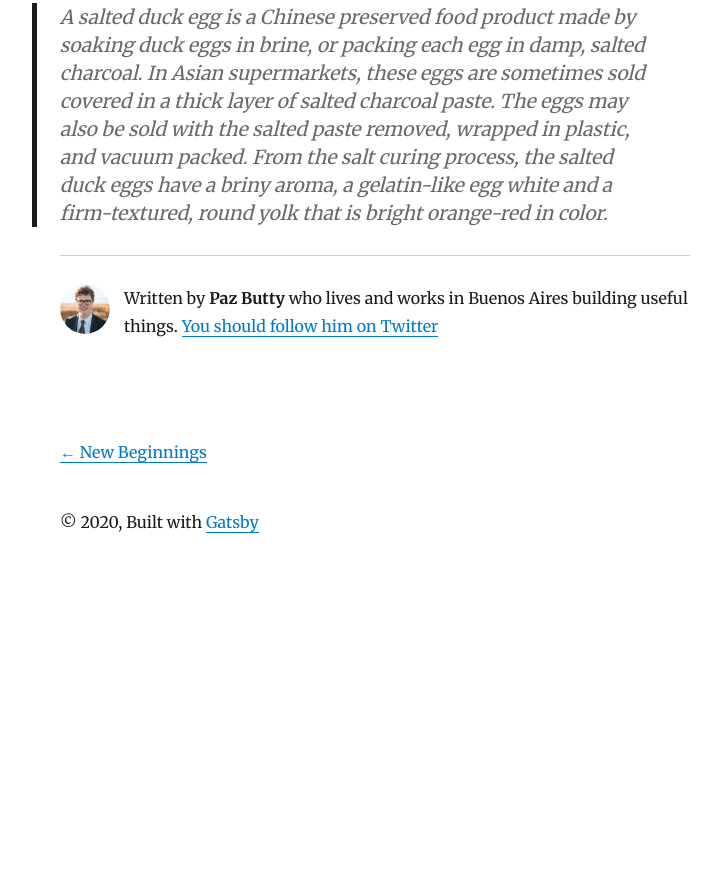
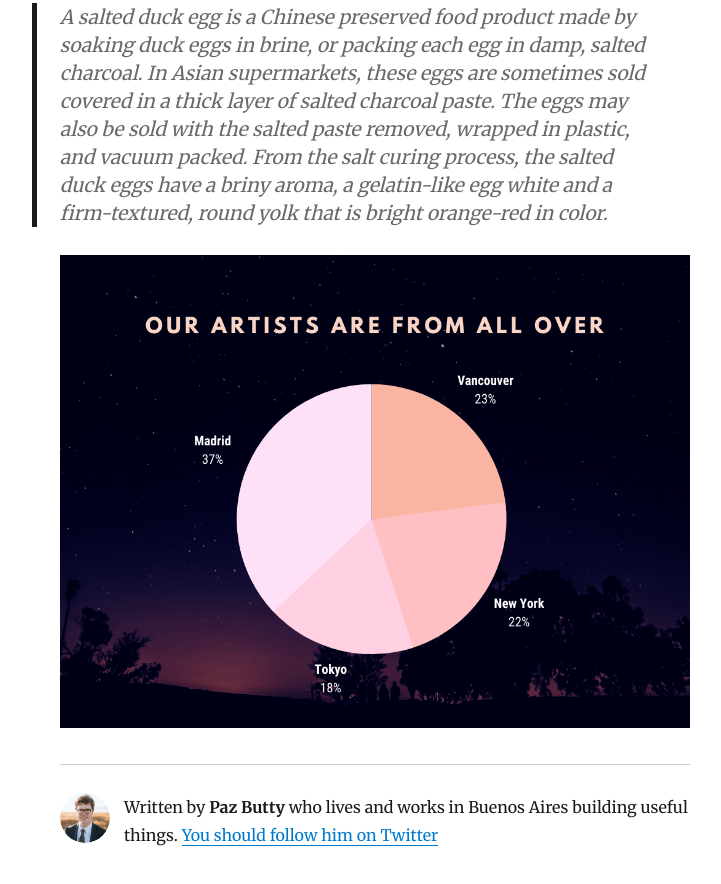
Before and after one commit to pazbutty/pazbutty.github.io, a Gatsby site: page /my-new-post/ in a window 1280 px wide. Shown: the part 360-1244 px from the top of the page, without its empty margins (265-986 px from the left). Before the commit the page ends 938 px from the top, so only its background shows below. Built offline with nearby package versions, Linux system fonts and the light colour scheme; Gatsby itself is replaced by a stand-in of ours; some packages are replaced by stand-ins of ours.

Commit message:
Add pie chart to my new post

```diff
--- a/content/blog/my-new-post/index.md
+++ b/content/blog/my-new-post/index.md
@@ -18,3 +18,5 @@ Oh, and here's a great quote from this Wikipedia on
 > wrapped in plastic, and vacuum packed. From the salt curing process, the
 > salted duck eggs have a briny aroma, a gelatin-like egg white and a
 > firm-textured, round yolk that is bright orange-red in color.
+
+![pie chart](./Pie%20Chart.png)
```
